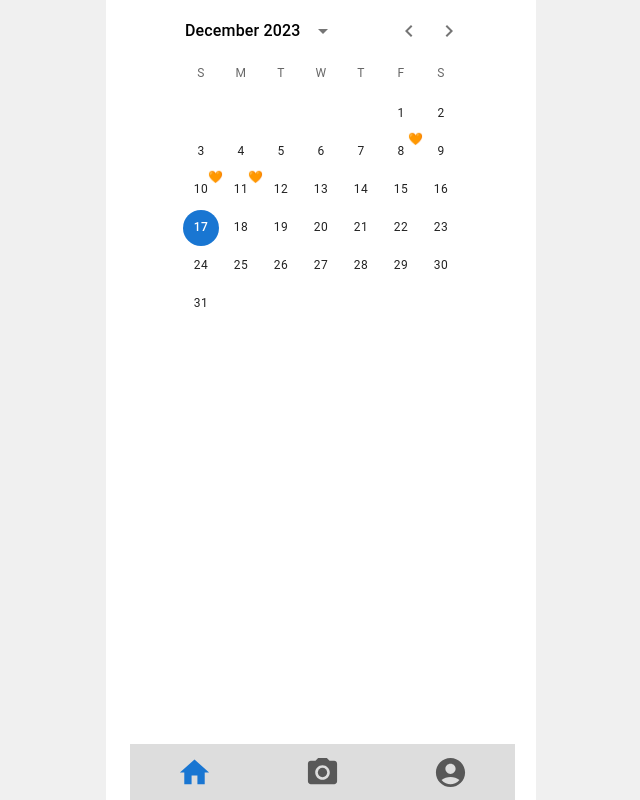
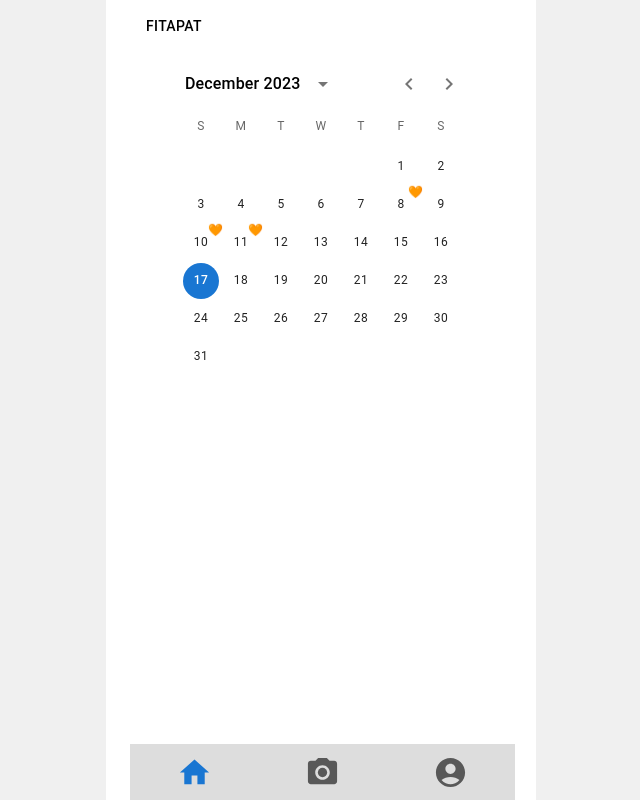
Before and after one commit to Fitapat/Fitapat-front, a Next.js app: page / in a window 1280 px wide. Shown: the whole page, without its empty margins (319-959 px from the left). Built offline with nearby package versions, Linux system fonts and the light colour scheme.

Commit message:
feat: add header component

```diff
--- a/src/app/layout.jsx
+++ b/src/app/layout.jsx
@@ -3,6 +3,7 @@ import React from 'react';
 import { Inter } from 'next/font/google';
 import './globals.css';
 import { Container } from '@mui/material';
+import Header from '@/components/header';
 
 const inter = Inter({ subsets: ['latin'] });
 
@@ -15,7 +16,10 @@ export default function RootLayout({ children }) {
   return (
     <html lang="en">
       <body className={inter.className}>
-        <Container>{children}</Container>
+        <Container>
+          <Header />
+          {children}
+        </Container>
       </body>
     </html>
   );
--- a/src/components/footer.jsx
+++ b/src/components/footer.jsx
@@ -22,7 +22,6 @@ export default function Footer() {
       style={{
         position: 'fixed',
         bottom: 0,
-        /* left: 0, right: 0, */
         width: '385px', // 수정하기
         background: '#ddd',
       }}
--- /dev/null
+++ b/src/components/header.jsx
@@ -0,0 +1,33 @@
+'use client';
+
+import { useRouter, usePathname } from 'next/navigation';
+
+import { React } from 'react';
+import { Box, Button } from '@mui/material';
+
+export default function Header() {
+  const pathname = usePathname();
+
+  const router = useRouter();
+  const onLink = (href) => {
+    router.push(href);
+  };
+
+  if (pathname == '/start') {
+    return <></>;
+  }
+
+  return (
+    <Box
+      sx={{
+        top: 0,
+        width: '385px',
+        p: 1,
+      }}
+    >
+      <Button color={'inherit'} variant="text" onClick={() => onLink('/')}>
+        Fitapat
+      </Button>
+    </Box>
+  );
+}
```
Also changed, not shown: src/app/api/auth/[...nextauth].js (added, +39 -0 lines).
